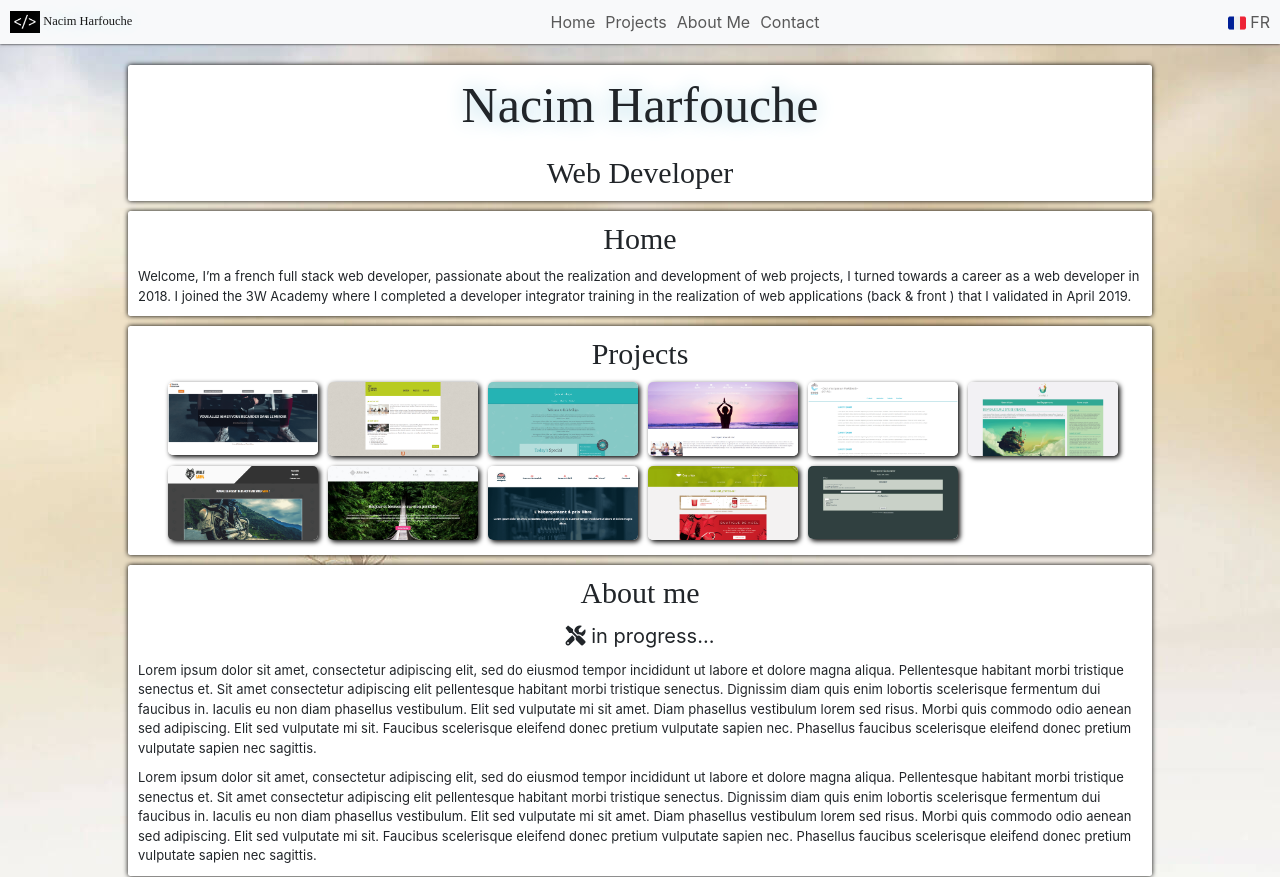
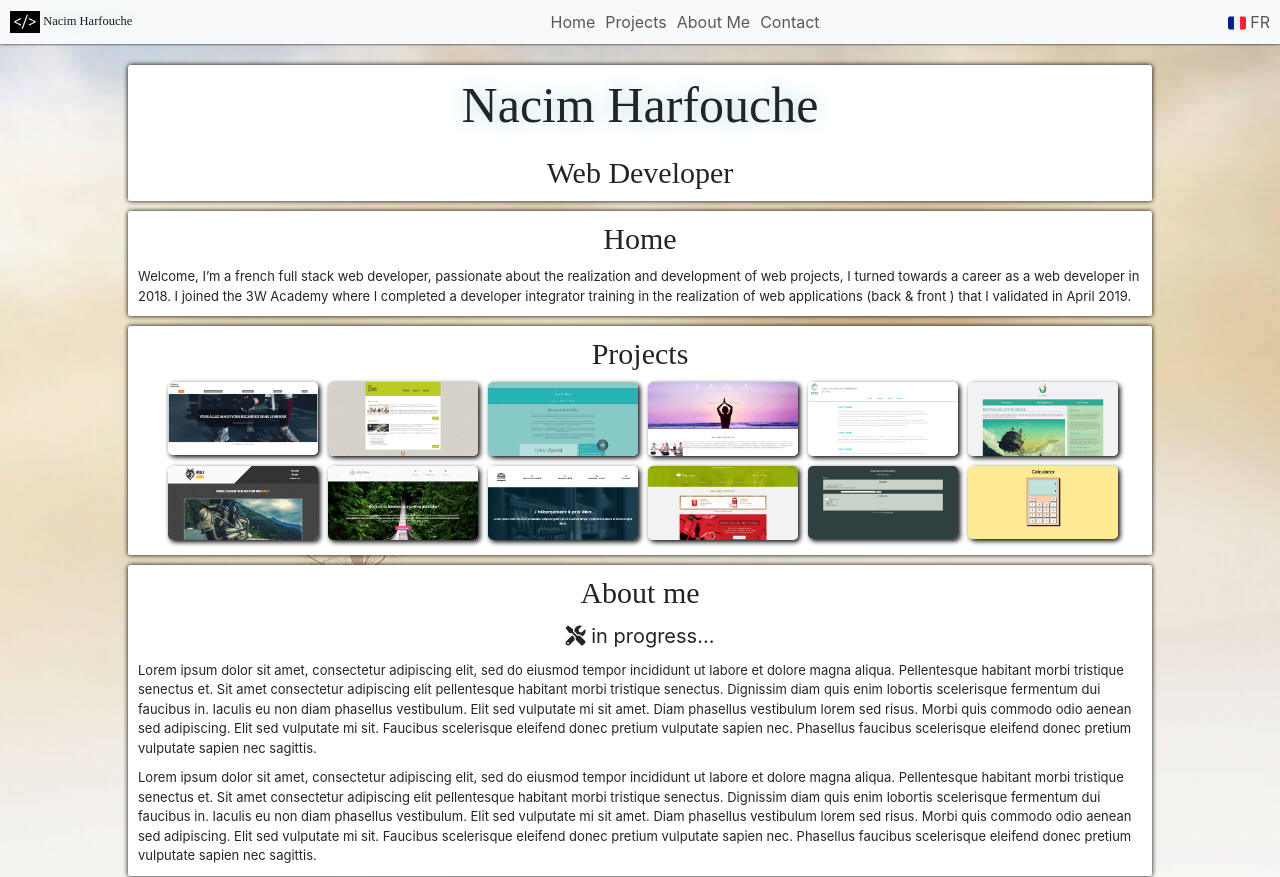
Before and after one commit to NacimHarfouche/nacimharfouche.github.io, a website: page en/home.html in a window 1280 px wide. Shown: the top 877 px of the page. Drawn offline with nearby package versions, Linux system fonts and the light colour scheme; a web font is replaced by a local one.

Commit message:
add project calculator

```diff
--- a/en/home.html
+++ b/en/home.html
@@ -119,6 +119,11 @@
 						<img class="imgMiniature" alt="miniature passwordGenerator web page" src="../img/miniature/passwordGenerator.png" loading="lazy" />
 					</a>
 				</li>
+				<li>
+					<a href="https://nacimharfouche.github.io/calculator/" target="_blank" rel="noopener noreferrer">
+						<img class="imgMiniature" alt="miniature calculator web page" src="../img/miniature/calculator.png" loading="lazy" />
+					</a>
+				</li>
 			  </ul>
 		</section>
 		<section class="rounded">
```
Also changed, not shown: fr/home.html (+5 -0 lines), img/miniature/calculator.png (added).
